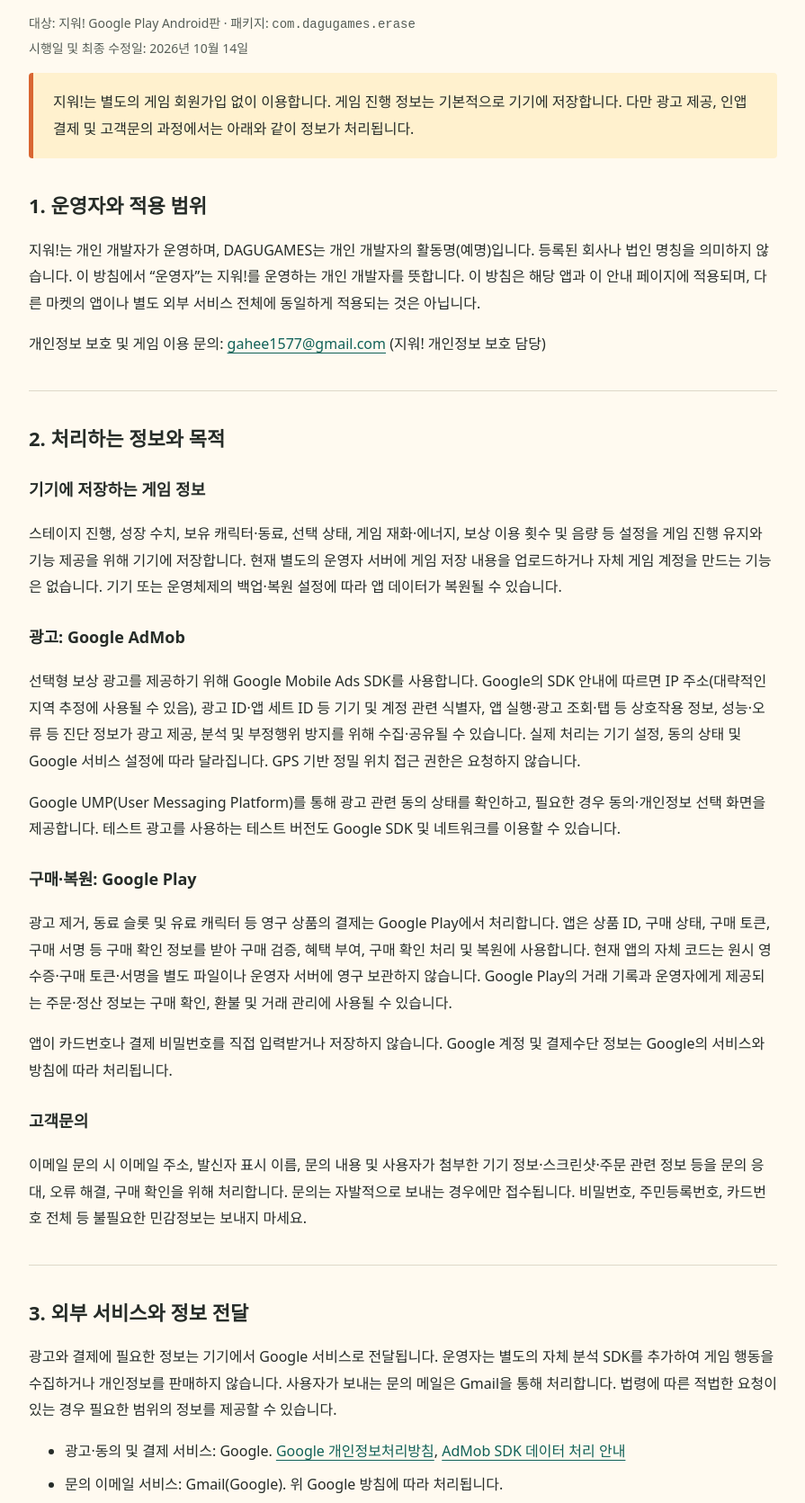
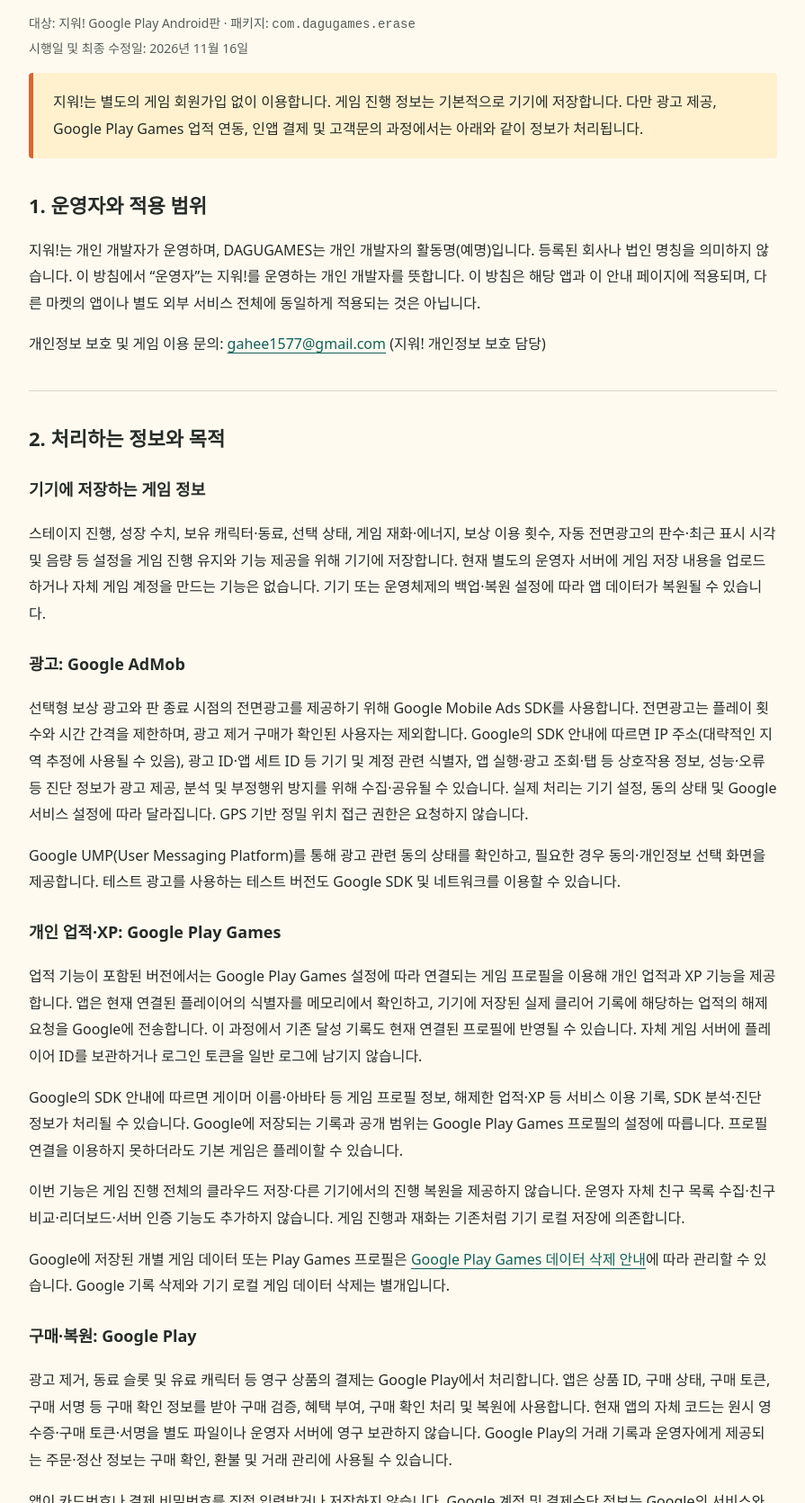
Before and after one commit to leedagu/leedagu.github.io, a plain HTML site: page privacy.html in a window 1280 px wide. Shown: the part 172-1843 px from the top of the page at 90% size, without its empty margins (192-1087 px from the left). Drawn offline with Linux system fonts and the light colour scheme.

Commit message:
Update ERASE privacy policy for Play Games and interstitial ads

```diff
--- a/privacy.html
+++ b/privacy.html
@@ -2,7 +2,7 @@
 <html lang="ko">
 <head>
 <meta charset="utf-8"><meta name="viewport" content="width=device-width,initial-scale=1">
-<meta name="description" content="지워! Google Play Android판의 개인정보처리방침. 게임 저장, Google AdMob 광고, Google Play 결제 및 문의 정보 처리 안내.">
+<meta name="description" content="지워! Google Play Android판의 개인정보처리방침. 게임 저장, Google AdMob 광고, Google Play Games 업적, Google Play 결제 및 문의 정보 처리 안내.">
 <title>지워! 개인정보처리방침 | DAGUGAMES</title>
 <style>
 :root{color-scheme:light}*{box-sizing:border-box}body{margin:0;background:#fffaf0;color:#262c28;font-family:system-ui,-apple-system,'Malgun Gothic',sans-serif;line-height:1.85}main{max-width:880px;margin:auto;padding:32px 24px 72px}header{border-bottom:3px solid #176b63;padding-bottom:18px}a{color:#126258;text-underline-offset:4px;overflow-wrap:anywhere}h1{font-size:clamp(28px,6vw,42px);line-height:1.35;margin:30px 0 16px}h2{font-size:22px;line-height:1.5;margin-top:36px}h3{font-size:18px;margin-top:24px}p,li{overflow-wrap:anywhere}li{margin:8px 0}.summary{background:#fff1ce;border-left:5px solid #d96632;padding:18px 22px;border-radius:4px}.meta,footer{color:#555d56;font-size:14px}section{border-bottom:1px solid #ded9c9;padding-bottom:20px}code{overflow-wrap:anywhere}a:focus-visible{outline:3px solid #d96632;outline-offset:4px}@media(max-width:480px){main{padding:22px 18px 48px}h2{font-size:20px}.summary{padding:14px 16px}ul{padding-left:22px}}
@@ -11,29 +11,34 @@
 <body><main>
 <header><a href="/">지워! / ERASE! · DAGUGAMES</a></header>
 <h1>개인정보처리방침</h1>
-<p class="meta">대상: 지워! Google Play Android판 · 패키지: <code>com.dagugames.erase</code><br>시행일 및 최종 수정일: 2026년 10월 14일</p>
-<div class="summary">지워!는 별도의 게임 회원가입 없이 이용합니다. 게임 진행 정보는 기본적으로 기기에 저장합니다. 다만 광고 제공, 인앱 결제 및 고객문의 과정에서는 아래와 같이 정보가 처리됩니다.</div>
+<p class="meta">대상: 지워! Google Play Android판 · 패키지: <code>com.dagugames.erase</code><br>시행일 및 최종 수정일: 2026년 11월 16일</p>
+<div class="summary">지워!는 별도의 게임 회원가입 없이 이용합니다. 게임 진행 정보는 기본적으로 기기에 저장합니다. 다만 광고 제공, Google Play Games 업적 연동, 인앱 결제 및 고객문의 과정에서는 아래와 같이 정보가 처리됩니다.</div>
 <section><h2>1. 운영자와 적용 범위</h2>
 <p>지워!는 개인 개발자가 운영하며, DAGUGAMES는 개인 개발자의 활동명(예명)입니다. 등록된 회사나 법인 명칭을 의미하지 않습니다. 이 방침에서 “운영자”는 지워!를 운영하는 개인 개발자를 뜻합니다. 이 방침은 해당 앱과 이 안내 페이지에 적용되며, 다른 마켓의 앱이나 별도 외부 서비스 전체에 동일하게 적용되는 것은 아닙니다.</p>
 <p>개인정보 보호 및 게임 이용 문의: <a href="mailto:gahee1577@gmail.com">gahee1577@gmail.com</a> (지워! 개인정보 보호 담당)</p></section>
 <section><h2>2. 처리하는 정보와 목적</h2>
-<h3>기기에 저장하는 게임 정보</h3><p>스테이지 진행, 성장 수치, 보유 캐릭터·동료, 선택 상태, 게임 재화·에너지, 보상 이용 횟수 및 음량 등 설정을 게임 진행 유지와 기능 제공을 위해 기기에 저장합니다. 현재 별도의 운영자 서버에 게임 저장 내용을 업로드하거나 자체 게임 계정을 만드는 기능은 없습니다. 기기 또는 운영체제의 백업·복원 설정에 따라 앱 데이터가 복원될 수 있습니다.</p>
-<h3>광고: Google AdMob</h3><p>선택형 보상 광고를 제공하기 위해 Google Mobile Ads SDK를 사용합니다. Google의 SDK 안내에 따르면 IP 주소(대략적인 지역 추정에 사용될 수 있음), 광고 ID·앱 세트 ID 등 기기 및 계정 관련 식별자, 앱 실행·광고 조회·탭 등 상호작용 정보, 성능·오류 등 진단 정보가 광고 제공, 분석 및 부정행위 방지를 위해 수집·공유될 수 있습니다. 실제 처리는 기기 설정, 동의 상태 및 Google 서비스 설정에 따라 달라집니다. GPS 기반 정밀 위치 접근 권한은 요청하지 않습니다.</p>
+<h3>기기에 저장하는 게임 정보</h3><p>스테이지 진행, 성장 수치, 보유 캐릭터·동료, 선택 상태, 게임 재화·에너지, 보상 이용 횟수, 자동 전면광고의 판수·최근 표시 시각 및 음량 등 설정을 게임 진행 유지와 기능 제공을 위해 기기에 저장합니다. 현재 별도의 운영자 서버에 게임 저장 내용을 업로드하거나 자체 게임 계정을 만드는 기능은 없습니다. 기기 또는 운영체제의 백업·복원 설정에 따라 앱 데이터가 복원될 수 있습니다.</p>
+<h3>광고: Google AdMob</h3><p>선택형 보상 광고와 판 종료 시점의 전면광고를 제공하기 위해 Google Mobile Ads SDK를 사용합니다. 전면광고는 플레이 횟수와 시간 간격을 제한하며, 광고 제거 구매가 확인된 사용자는 제외합니다. Google의 SDK 안내에 따르면 IP 주소(대략적인 지역 추정에 사용될 수 있음), 광고 ID·앱 세트 ID 등 기기 및 계정 관련 식별자, 앱 실행·광고 조회·탭 등 상호작용 정보, 성능·오류 등 진단 정보가 광고 제공, 분석 및 부정행위 방지를 위해 수집·공유될 수 있습니다. 실제 처리는 기기 설정, 동의 상태 및 Google 서비스 설정에 따라 달라집니다. GPS 기반 정밀 위치 접근 권한은 요청하지 않습니다.</p>
 <p>Google UMP(User Messaging Platform)를 통해 광고 관련 동의 상태를 확인하고, 필요한 경우 동의·개인정보 선택 화면을 제공합니다. 테스트 광고를 사용하는 테스트 버전도 Google SDK 및 네트워크를 이용할 수 있습니다.</p>
+<h3>개인 업적·XP: Google Play Games</h3>
+<p>업적 기능이 포함된 버전에서는 Google Play Games 설정에 따라 연결되는 게임 프로필을 이용해 개인 업적과 XP 기능을 제공합니다. 앱은 현재 연결된 플레이어의 식별자를 메모리에서 확인하고, 기기에 저장된 실제 클리어 기록에 해당하는 업적의 해제 요청을 Google에 전송합니다. 이 과정에서 기존 달성 기록도 현재 연결된 프로필에 반영될 수 있습니다. 자체 게임 서버에 플레이어 ID를 보관하거나 로그인 토큰을 일반 로그에 남기지 않습니다.</p>
+<p>Google의 SDK 안내에 따르면 게이머 이름·아바타 등 게임 프로필 정보, 해제한 업적·XP 등 서비스 이용 기록, SDK 분석·진단 정보가 처리될 수 있습니다. Google에 저장되는 기록과 공개 범위는 Google Play Games 프로필의 설정에 따릅니다. 프로필 연결을 이용하지 못하더라도 기본 게임은 플레이할 수 있습니다.</p>
+<p>이번 기능은 게임 진행 전체의 클라우드 저장·다른 기기에서의 진행 복원을 제공하지 않습니다. 운영자 자체 친구 목록 수집·친구 비교·리더보드·서버 인증 기능도 추가하지 않습니다. 게임 진행과 재화는 기존처럼 기기 로컬 저장에 의존합니다.</p>
+<p>Google에 저장된 개별 게임 데이터 또는 Play Games 프로필은 <a href="https://support.google.com/googleplay/answer/9130646?hl=ko">Google Play Games 데이터 삭제 안내</a>에 따라 관리할 수 있습니다. Google 기록 삭제와 기기 로컬 게임 데이터 삭제는 별개입니다.</p>
 <h3>구매·복원: Google Play</h3><p>광고 제거, 동료 슬롯 및 유료 캐릭터 등 영구 상품의 결제는 Google Play에서 처리합니다. 앱은 상품 ID, 구매 상태, 구매 토큰, 구매 서명 등 구매 확인 정보를 받아 구매 검증, 혜택 부여, 구매 확인 처리 및 복원에 사용합니다. 현재 앱의 자체 코드는 원시 영수증·구매 토큰·서명을 별도 파일이나 운영자 서버에 영구 보관하지 않습니다. Google Play의 거래 기록과 운영자에게 제공되는 주문·정산 정보는 구매 확인, 환불 및 거래 관리에 사용될 수 있습니다.</p>
 <p>앱이 카드번호나 결제 비밀번호를 직접 입력받거나 저장하지 않습니다. Google 계정 및 결제수단 정보는 Google의 서비스와 방침에 따라 처리됩니다.</p>
 <h3>고객문의</h3><p>이메일 문의 시 이메일 주소, 발신자 표시 이름, 문의 내용 및 사용자가 첨부한 기기 정보·스크린샷·주문 관련 정보 등을 문의 응대, 오류 해결, 구매 확인을 위해 처리합니다. 문의는 자발적으로 보내는 경우에만 접수됩니다. 비밀번호, 주민등록번호, 카드번호 전체 등 불필요한 민감정보는 보내지 마세요.</p></section>
 <section><h2>3. 외부 서비스와 정보 전달</h2>
-<p>광고와 결제에 필요한 정보는 기기에서 Google 서비스로 전달됩니다. 운영자는 별도의 자체 분석 SDK를 추가하여 게임 행동을 수집하거나 개인정보를 판매하지 않습니다. 사용자가 보내는 문의 메일은 Gmail을 통해 처리합니다. 법령에 따른 적법한 요청이 있는 경우 필요한 범위의 정보를 제공할 수 있습니다.</p>
-<ul><li>광고·동의 및 결제 서비스: Google. <a href="https://policies.google.com/privacy?hl=ko">Google 개인정보처리방침</a>, <a href="https://developers.google.com/admob/android/privacy/play-data-disclosure?hl=ko">AdMob SDK 데이터 처리 안내</a></li><li>문의 이메일 서비스: Gmail(Google). 위 Google 방침에 따라 처리됩니다.</li><li>이 페이지의 호스팅: GitHub Pages. 페이지 접속 시 GitHub가 IP 주소 등 접속 정보를 처리할 수 있습니다. 이 페이지에는 운영자가 추가한 광고·분석 스크립트나 입력 폼이 없습니다. <a href="https://docs.github.com/en/site-policy/privacy-policies/github-general-privacy-statement">GitHub 개인정보처리방침</a></li></ul>
+<p>광고, Google Play Games 업적 연동 및 결제에 필요한 정보는 기기에서 Google 서비스로 전달됩니다. 운영자는 별도의 자체 분석 SDK를 추가하여 게임 행동을 수집하거나 개인정보를 판매하지 않습니다. 사용자가 보내는 문의 메일은 Gmail을 통해 처리합니다. 법령에 따른 적법한 요청이 있는 경우 필요한 범위의 정보를 제공할 수 있습니다.</p>
+<ul><li>광고·동의, Play Games 업적 및 결제 서비스: Google. <a href="https://policies.google.com/privacy?hl=ko">Google 개인정보처리방침</a>, <a href="https://developers.google.com/admob/android/privacy/play-data-disclosure?hl=ko">AdMob SDK 데이터 처리 안내</a>, <a href="https://developer.android.com/games/pgs/data-collection?hl=ko">Play Games SDK 데이터 처리 안내</a></li><li>문의 이메일 서비스: Gmail(Google). 위 Google 방침에 따라 처리됩니다.</li><li>이 페이지의 호스팅: GitHub Pages. 페이지 접속 시 GitHub가 IP 주소 등 접속 정보를 처리할 수 있습니다. 이 페이지에는 운영자가 추가한 광고·분석 스크립트나 입력 폼이 없습니다. <a href="https://docs.github.com/en/site-policy/privacy-policies/github-general-privacy-statement">GitHub 개인정보처리방침</a></li></ul>
 <p>Google과 GitHub는 국제적으로 운영되는 서비스이며 정보가 미국 등 대한민국 외 국가의 서버에서 처리될 수 있습니다. 외부 서비스의 처리 장소, 보유 기간 및 보호 조치는 각 제공업체의 개인정보처리방침과 이용자 설정에 따릅니다.</p></section>
 <section><h2>4. 보유 기간과 삭제</h2>
-<ul><li><strong>게임 저장 정보:</strong> 기기에 보관하며 Android의 앱 저장공간에서 데이터 삭제를 통해 삭제할 수 있습니다. 게임 진행은 초기화되며 운영체제 백업이 있다면 별도 관리가 필요할 수 있습니다.</li><li><strong>구매 검증 정보:</strong> 앱에서 처리하는 원시 구매 정보는 검증·복원 등에 필요한 실행 중 처리에 사용합니다. Google이 보관하는 거래 기록은 앱 삭제만으로 지워지지 않으며 Google의 보관 정책 및 법령에 따릅니다.</li><li><strong>문의 정보:</strong> 문의 처리 및 관련 분쟁 해결에 필요한 동안 보관하고, 목적이 달성되어 더 이상 필요하지 않으면 삭제합니다. 법령상 보관 의무가 있는 정보는 해당 의무 기간 동안 필요한 범위에서 보관한 뒤 삭제합니다.</li><li><strong>광고·호스팅 정보:</strong> Google 또는 GitHub가 각 서비스의 정책에 따라 보관·삭제합니다. 운영자가 해당 업체의 모든 원본 기록을 직접 삭제할 수는 없습니다.</li></ul>
+<ul><li><strong>게임 저장 정보:</strong> 기기에 보관하며 Android의 앱 저장공간에서 데이터 삭제를 통해 삭제할 수 있습니다. 게임 진행은 초기화되며 운영체제 백업이 있다면 별도 관리가 필요할 수 있습니다.</li><li><strong>Play Games 업적 정보:</strong> Google이 프로필 설정과 서비스 정책에 따라 보관하며, 이용자는 Google Play Games에서 개별 게임 데이터 또는 프로필을 삭제할 수 있습니다. 기기 로컬 진행 정보와 Google의 업적 기록은 별도로 관리됩니다.</li><li><strong>구매 검증 정보:</strong> 앱에서 처리하는 원시 구매 정보는 검증·복원 등에 필요한 실행 중 처리에 사용합니다. Google이 보관하는 거래 기록은 앱 삭제만으로 지워지지 않으며 Google의 보관 정책 및 법령에 따릅니다.</li><li><strong>문의 정보:</strong> 문의 처리 및 관련 분쟁 해결에 필요한 동안 보관하고, 목적이 달성되어 더 이상 필요하지 않으면 삭제합니다. 법령상 보관 의무가 있는 정보는 해당 의무 기간 동안 필요한 범위에서 보관한 뒤 삭제합니다.</li><li><strong>광고·호스팅 정보:</strong> Google 또는 GitHub가 각 서비스의 정책에 따라 보관·삭제합니다. 운영자가 해당 업체의 모든 원본 기록을 직접 삭제할 수는 없습니다.</li></ul>
 <p>운영자가 보관하는 전자적 문의 기록은 필요가 없어진 경우 복구가 어렵도록 삭제하며, 별도 출력물이 있는 경우 식별할 수 없도록 폐기합니다.</p></section>
 <section><h2>5. 이용자의 선택과 권리 행사</h2>
-<ul><li>운영자가 처리하는 본인의 정보에 대해 열람, 정정, 삭제 또는 처리 정지를 위 문의 이메일로 요청할 수 있습니다. 필요한 최소한의 본인 확인 후 관련 법령에 따라 처리하고, 제한 사유가 있으면 안내합니다.</li><li>게임 자체 계정이 없으므로 별도의 회원 탈퇴 절차는 없습니다. 기기 내 게임 정보 삭제와 Google 계정·결제 기록 삭제는 서로 다릅니다. 앱 데이터 삭제가 구매 취소나 환불을 의미하지 않습니다.</li><li>광고 식별자는 Android 설정에서 삭제 또는 재설정할 수 있습니다. 메뉴는 기기와 Android 버전에 따라 다릅니다. Google이 요구하는 경우 게임 설정에 표시되는 ‘광고 개인정보 설정’에서 선택을 변경할 수 있습니다.</li><li>보상 광고 시청은 선택사항입니다. 시청하지 않으면 해당 광고 보상을 받지 못할 수 있습니다. 광고 식별자 설정을 바꾸더라도 모든 SDK 통신이나 결제 처리가 중단되는 것은 아닙니다.</li><li>Google이 처리하는 정보는 <a href="https://myaccount.google.com/data-and-privacy">Google 계정의 데이터 및 개인정보 보호</a>에서 관리할 수 있습니다.</li></ul></section>
+<ul><li>운영자가 처리하는 본인의 정보에 대해 열람, 정정, 삭제 또는 처리 정지를 위 문의 이메일로 요청할 수 있습니다. 필요한 최소한의 본인 확인 후 관련 법령에 따라 처리하고, 제한 사유가 있으면 안내합니다.</li><li>게임 자체 계정이 없으므로 별도의 회원 탈퇴 절차는 없습니다. 기기 내 게임 정보 삭제와 Google 계정·결제 기록 삭제는 서로 다릅니다. 앱 데이터 삭제가 구매 취소나 환불을 의미하지 않습니다.</li><li>광고 식별자는 Android 설정에서 삭제 또는 재설정할 수 있습니다. 메뉴는 기기와 Android 버전에 따라 다릅니다. Google이 요구하는 경우 게임 설정에 표시되는 ‘광고 개인정보 설정’에서 선택을 변경할 수 있습니다.</li><li>보상 광고 시청은 선택사항입니다. 시청하지 않으면 해당 광고 보상을 받지 못할 수 있습니다. 광고 식별자 설정을 바꾸더라도 모든 SDK 통신이나 결제 처리가 중단되는 것은 아닙니다.</li><li>Play Games의 연결 프로필, 공개 범위 및 게임 데이터 삭제는 Google Play Games 설정에서 관리할 수 있습니다. 기기 저장 기록이 남아 있으면 다시 연결할 때 해당 업적이 재전송될 수 있습니다.</li><li>Google이 처리하는 정보는 <a href="https://myaccount.google.com/data-and-privacy">Google 계정의 데이터 및 개인정보 보호</a>에서 관리할 수 있습니다.</li></ul></section>
 <section><h2>6. 아동 및 법정대리인</h2><p>게임은 회원가입 과정에서 이름이나 생년월일을 수집하지 않습니다. 아동의 개인정보 처리와 관련한 문의 또는 삭제 요청은 보호자가 위 연락처로 보낼 수 있습니다. 만 14세 미만 아동의 개인정보를 법정대리인의 동의가 필요한 방식으로 직접 수집해야 하는 경우에는 사전에 필요한 동의 절차를 거칩니다. 광고 서비스의 정보 처리 내용은 위 광고 항목을 함께 확인해 주세요.</p></section>
-<section><h2>7. 안전한 처리</h2><p>운영자는 문의 정보에 대한 접근을 업무에 필요한 범위로 제한하고 계정 접근을 관리합니다. Google Mobile Ads SDK가 수집하는 이용자 정보는 전송 중 TLS로 암호화됩니다. 게임의 현재 자체 코드는 구매 토큰·원시 영수증·서명을 일반 로그에 남기지 않습니다.</p></section>
+<section><h2>7. 안전한 처리</h2><p>운영자는 문의 정보에 대한 접근을 업무에 필요한 범위로 제한하고 계정 접근을 관리합니다. Google Mobile Ads SDK가 수집하는 이용자 정보는 전송 중 TLS로 암호화됩니다. Google Play Games SDK가 처리하는 정보도 HTTPS로 전송 중 암호화됩니다. 게임의 현재 자체 코드는 구매 토큰·원시 영수증·서명을 일반 로그에 남기지 않습니다.</p></section>
 <section><h2>8. 변경 안내</h2><p>처리하는 정보나 사용 서비스가 변경되면 이 페이지를 갱신하고 시행일을 표시합니다. 이용자의 권리에 중요한 영향을 주는 변경 또는 별도 동의가 필요한 변경은 관련 법령에 따라 안내하거나 동의를 받습니다.</p></section>
 <footer><p>지워! / ERASE! · DAGUGAMES<br><a href="mailto:gahee1577@gmail.com">개인정보 관련 문의</a> · <a href="/">게임 홈페이지</a></p></footer>
 </main></body></html>
```
